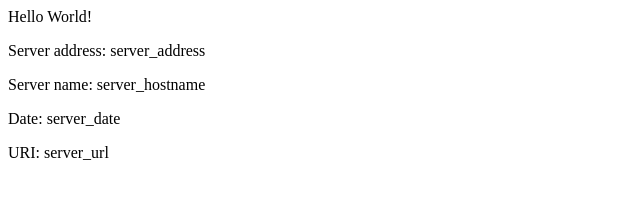
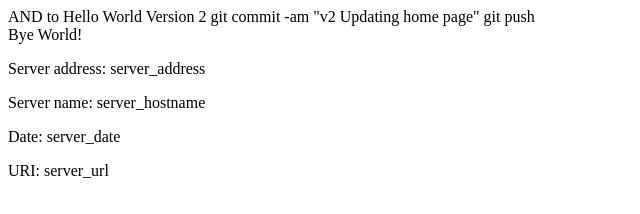
Before and after one commit to jeseekaa/eks-example, a plain HTML site: page src/index.html in a window 1280 px wide. Shown: the whole page, without its empty margins (0-640 px from the left). Drawn offline with Linux system fonts and the light colour scheme.

Commit message:
v2 Updating home page

```diff
--- a/src/index.html
+++ b/src/index.html
@@ -1,8 +1,12 @@
 <head>
-<title>Hello World</title>
-</head>
+<title>Bye World</title>
+</hhange the <title> AND <h> to Hello World Version 2
+
+	git commit -am "v2 Updating home page"
+	git push
+
 <div class="info">
-<h>Hello World!</h>
+<h>Bye World!</h>
 <p><span>Server&nbsp;address:</span> <span>server_address</span></p>
 <p><span>Server&nbsp;name:</span> <span>server_hostname</span></p>
 <p class="smaller"><span>Date:</span> <span>server_date</span></p>
```
